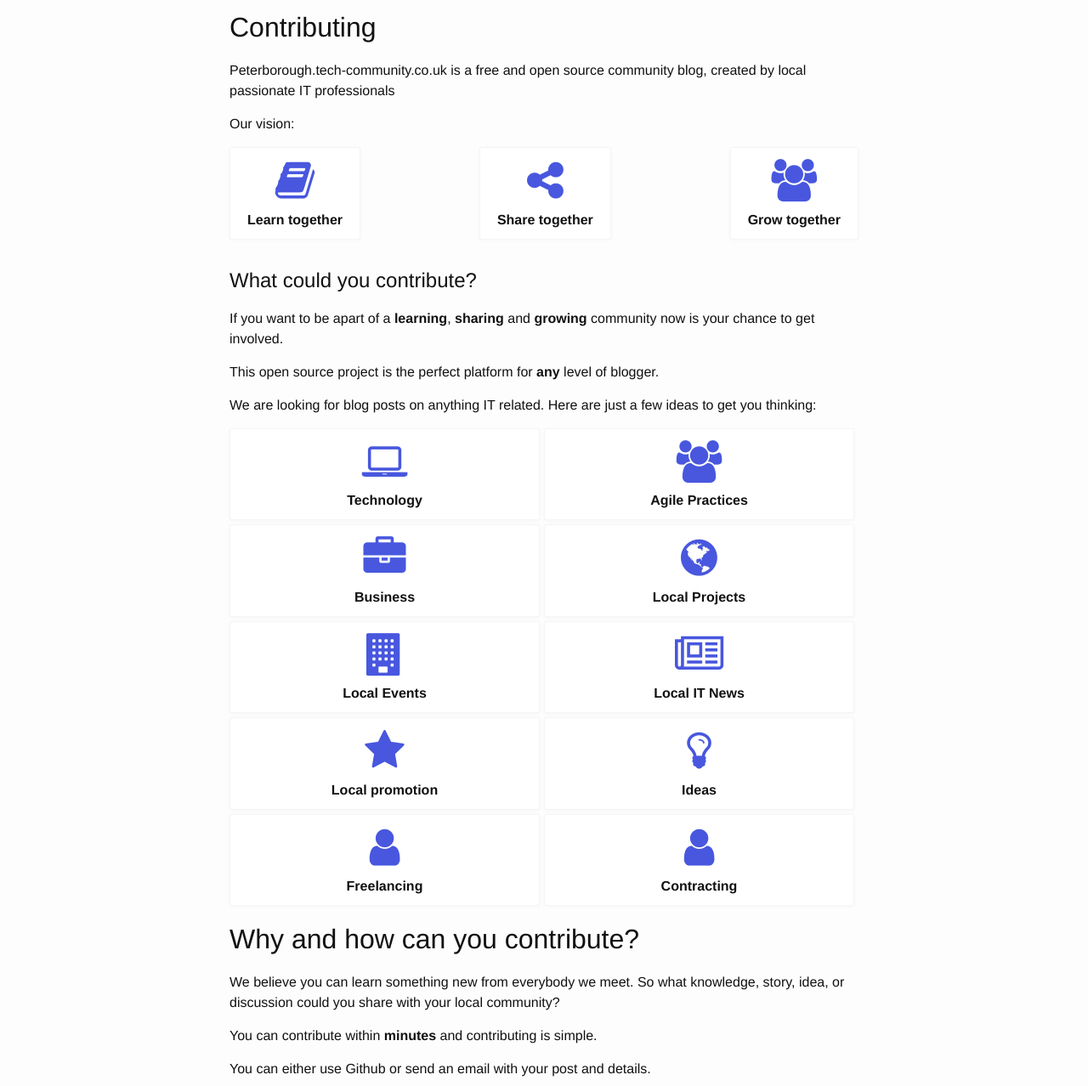
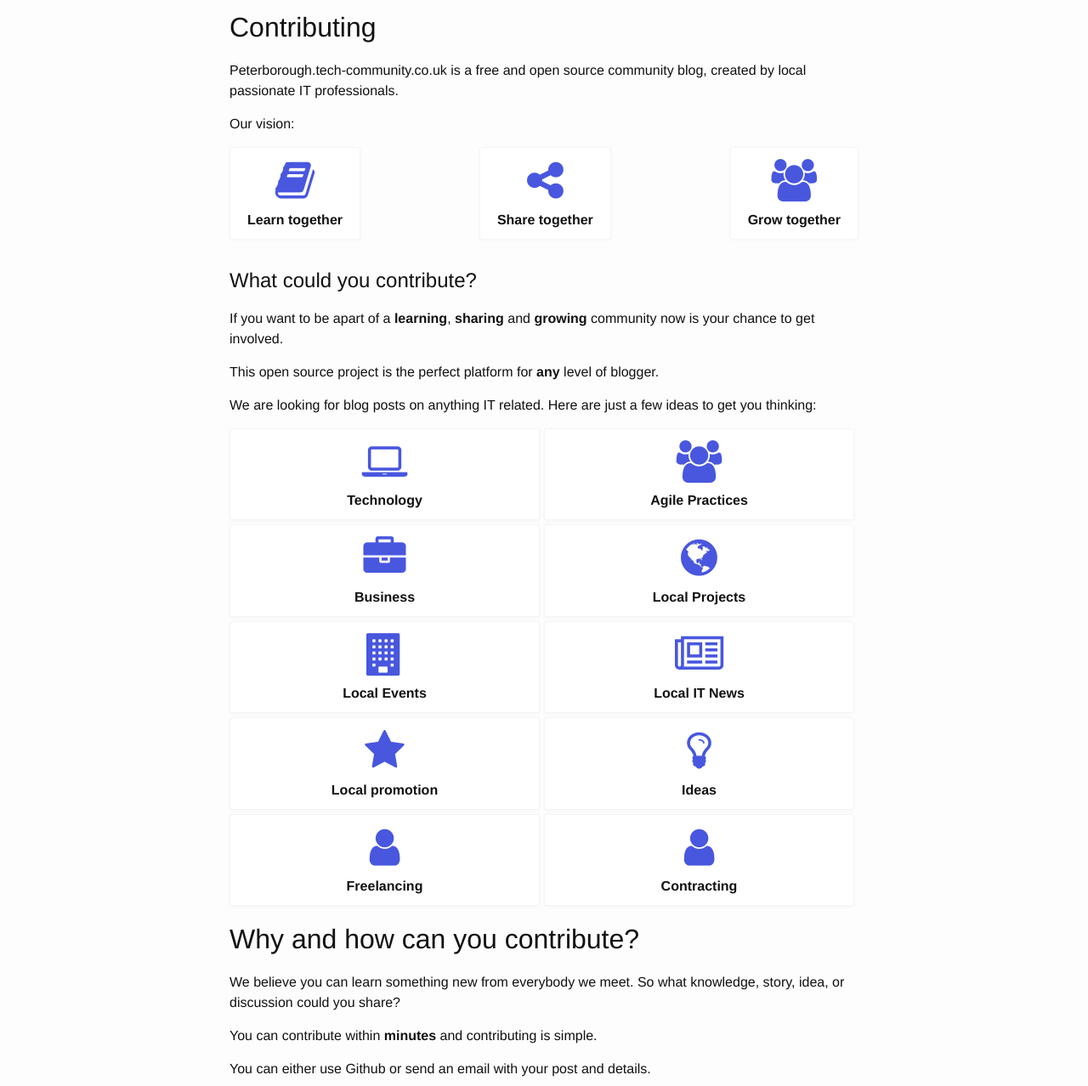
Before and after one commit to boyney123/peterborough.tech-community.co.uk, a Jekyll site: the page built from contribute.md, in a window 1280 px wide. Shown: the part 345-1623 px from the top of the page at 85% size. Built offline with Jekyll 4.4.1, drawn with Linux system fonts in a browser that asks for light colours; nearby versions of some CDN libraries.

Commit message:
DB - Updated typos

```diff
--- a/_layouts/contribute.html
+++ b/_layouts/contribute.html
@@ -19,7 +19,7 @@
 
             <h1>Contributing</h1>
 
-            <p>Peterborough.tech-community.co.uk is a free and open source community blog, created by local passionate IT professionals</p>
+            <p>Peterborough.tech-community.co.uk is a free and open source community blog, created by local passionate IT professionals.</p>
 
             <p>Our vision:</p>
 
@@ -109,7 +109,7 @@
 
             <h1>Why and how can you contribute?</h1>
 
-            <p>We believe you can learn something new from everybody we meet. So what knowledge,  story, idea, or discussion could you share with your local community?</p>
+            <p>We believe you can learn something new from everybody we meet. So what knowledge,  story, idea, or discussion could you share?</p>
 
             <p>You can contribute within <strong>minutes</strong> and contributing is simple.</p>
 
```
Also changed, not shown: 2 other files.
